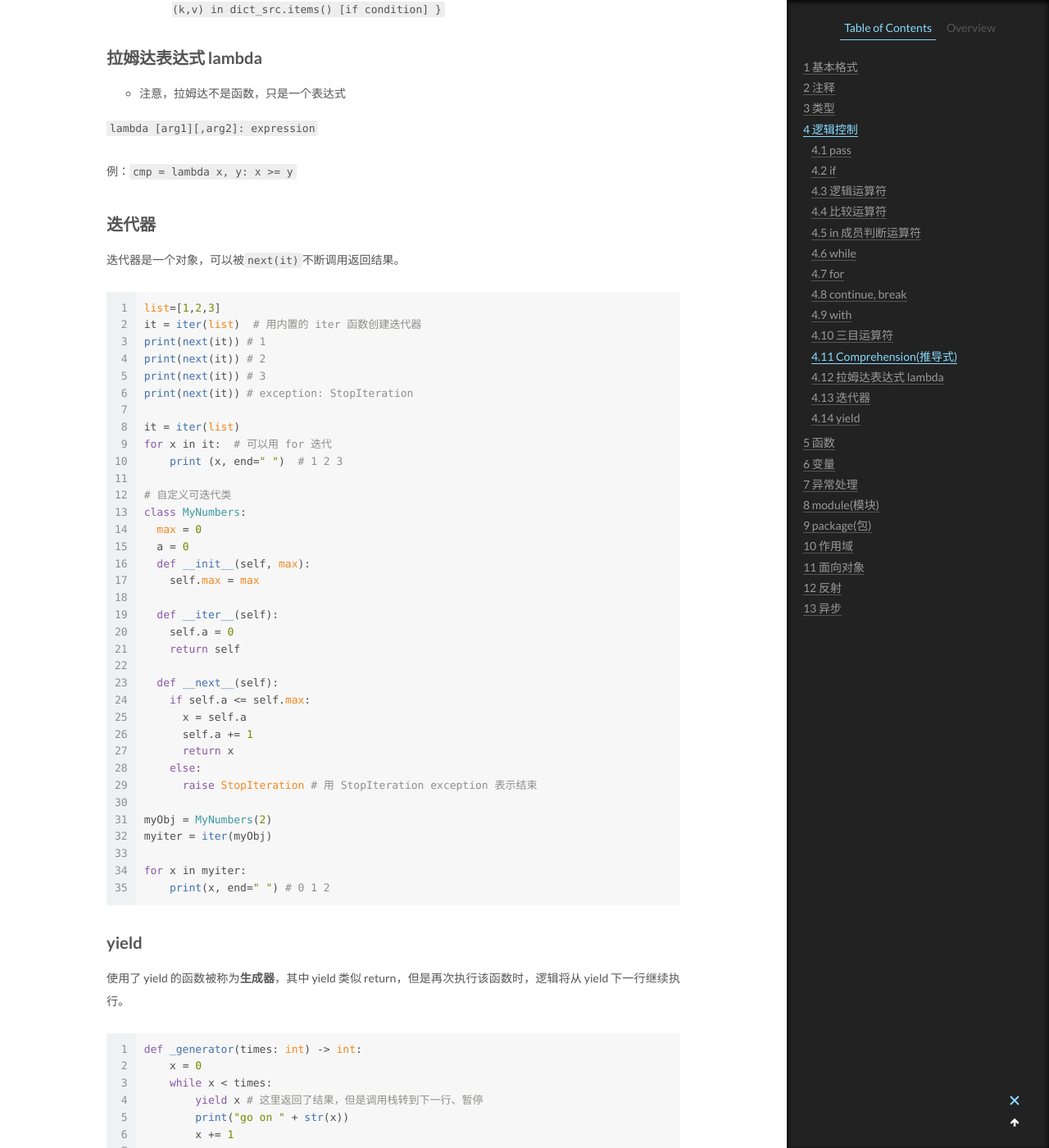
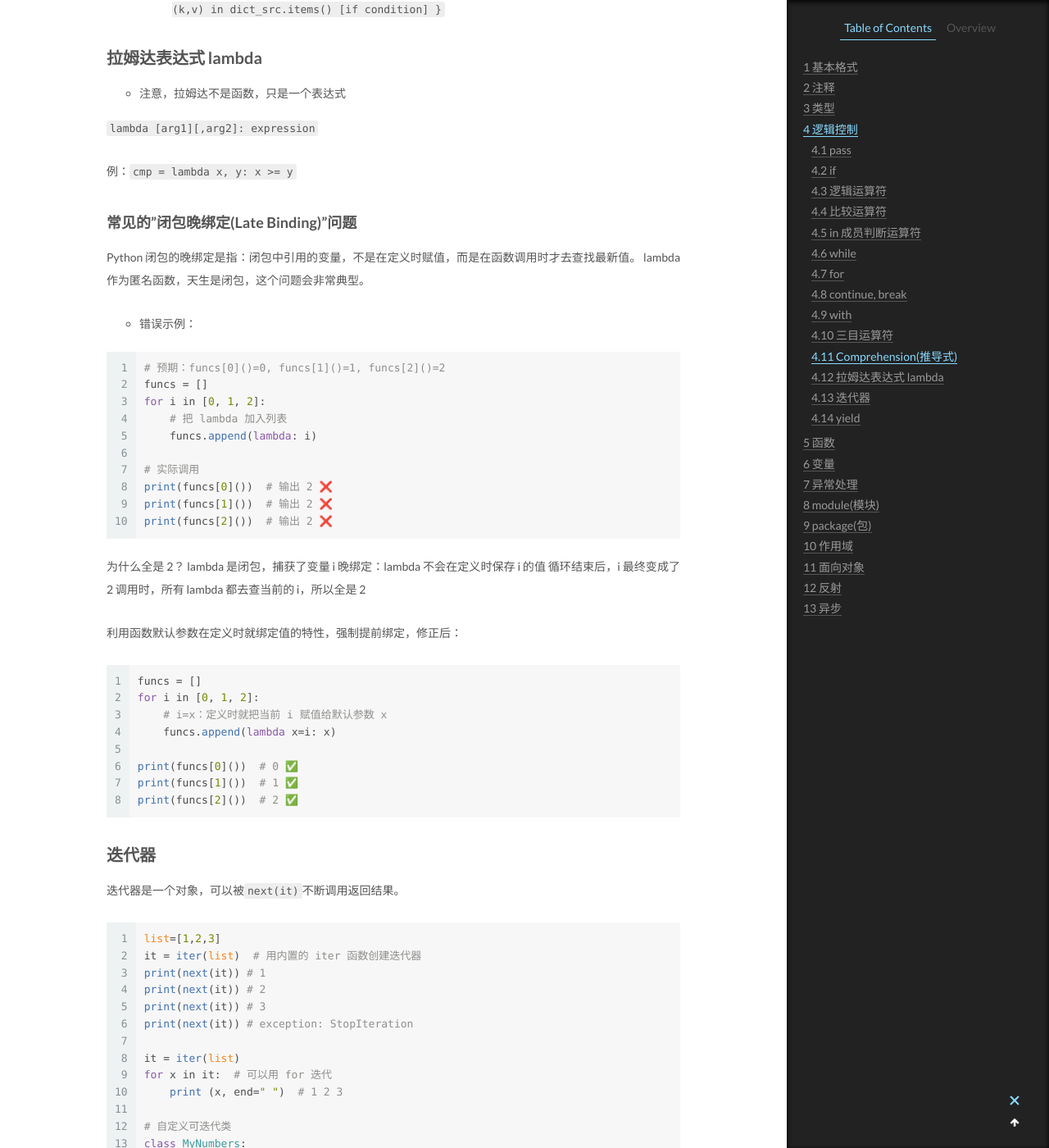
Before and after one commit to CodeHunter2006/CodeHunter2006.github.io, a Jekyll site: the page built from _posts/2023-01-07-Python_Syntex.md, in a window 1280 px wide and 1400 px high, scrolled down 12194 px. Shown: the whole window at 82% size. Built offline with Jekyll 4.4.1, drawn with Linux system fonts in a browser that asks for light colours.

Commit message:
doc: add contents

````diff
--- a/_posts/2023-01-07-Python_Syntex.md
+++ b/_posts/2023-01-07-Python_Syntex.md
@@ -539,6 +539,45 @@ Python 的推导式语法允许从一种集合导出另一种集合，这里的"
 
 例：`cmp = lambda x, y: x >= y`
 
+### 常见的"闭包晚绑定(Late Binding)"问题
+
+Python 闭包的晚绑定是指：闭包中引用的变量，不是在定义时赋值，而是在函数调用时才去查找最新值。
+lambda 作为匿名函数，天生是闭包，这个问题会非常典型。
+
+- 错误示例：
+
+```python
+# 预期：funcs[0]()=0, funcs[1]()=1, funcs[2]()=2
+funcs = []
+for i in [0, 1, 2]:
+    # 把 lambda 加入列表
+    funcs.append(lambda: i)
+
+# 实际调用
+print(funcs[0]())  # 输出 2 ❌
+print(funcs[1]())  # 输出 2 ❌
+print(funcs[2]())  # 输出 2 ❌
+```
+
+为什么全是 2？
+lambda 是闭包，捕获了变量 i
+晚绑定：lambda 不会在定义时保存 i 的值
+循环结束后，i 最终变成了 2
+调用时，所有 lambda 都去查当前的 i，所以全是 2
+
+利用函数默认参数在定义时就绑定值的特性，强制提前绑定，修正后：
+
+```python
+funcs = []
+for i in [0, 1, 2]:
+    # i=x：定义时就把当前 i 赋值给默认参数 x
+    funcs.append(lambda x=i: x)
+
+print(funcs[0]())  # 0 ✅
+print(funcs[1]())  # 1 ✅
+print(funcs[2]())  # 2 ✅
+```
+
 ## 迭代器
 
 迭代器是一个对象，可以被`next(it)`不断调用返回结果。
````
